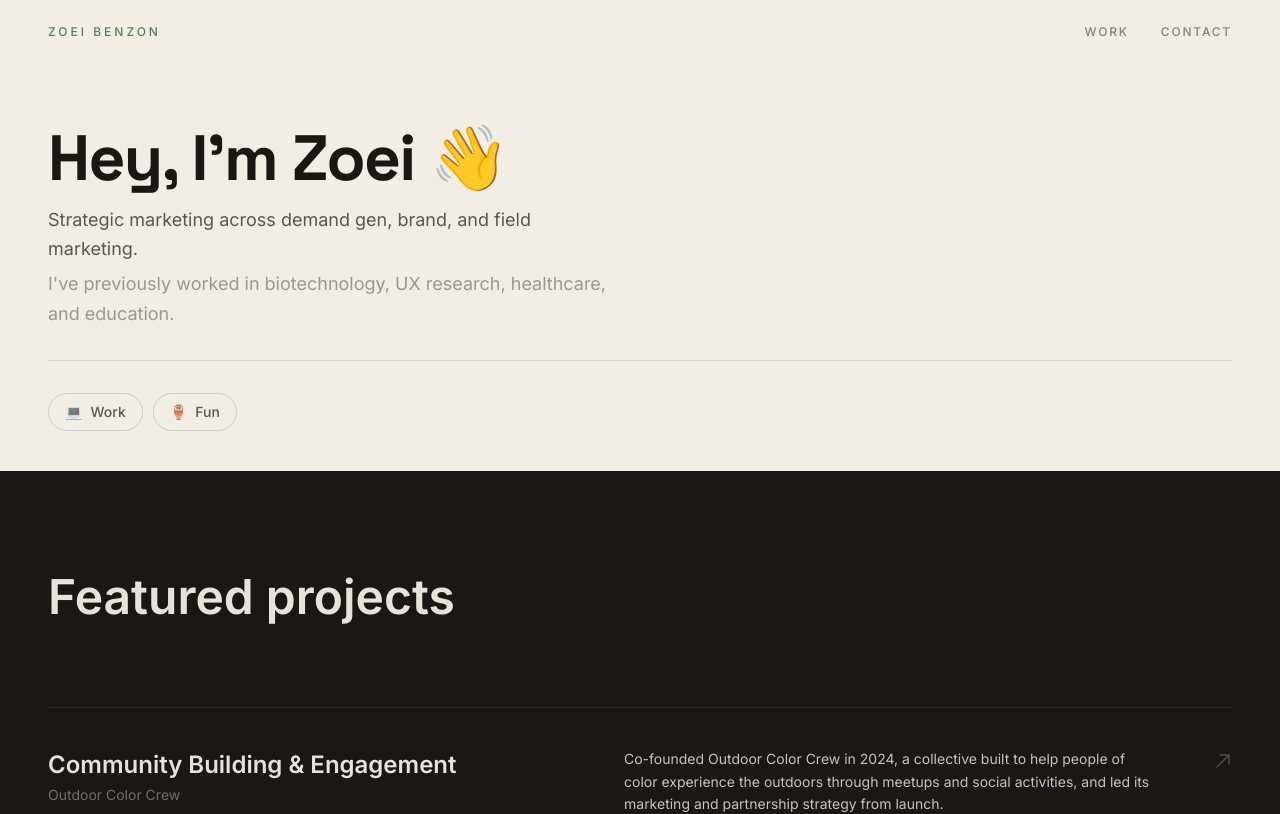
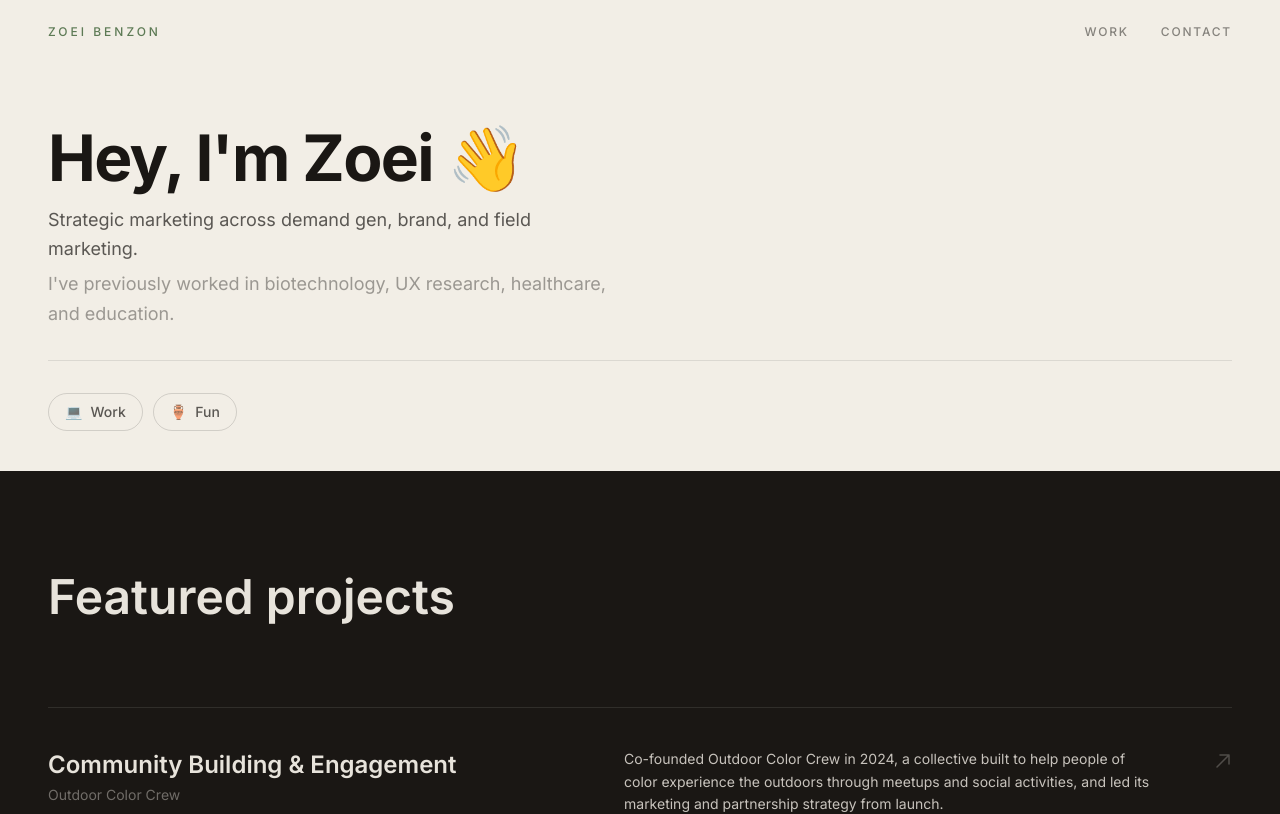
Before and after one commit to zjben10/fourteenzerosix-portfolio, a Next.js app: page / in a window 1280 px wide. Shown: the top 814 px of the page. Built offline with nearby package versions, Linux system fonts and the light colour scheme.

Commit message:
Hero: match h1 font to Inter body
Co-Authored-By: Claude Opus 4.8 <noreply@anthropic.com>
Claude-Session: https://claude.ai/code/session_015C4iiNWu2MTifQG6n8oMb9

```diff
--- a/components/Hero.tsx
+++ b/components/Hero.tsx
@@ -17,7 +17,6 @@ export default function Hero() {
           <h1
             className="font-bold leading-[0.95] tracking-tight mb-4"
             style={{
-              fontFamily: "var(--font-space-grotesk), sans-serif",
               fontSize: "clamp(2.25rem, 5.5vw, 4rem)",
               color: "var(--brand-dark)",
             }}
```
